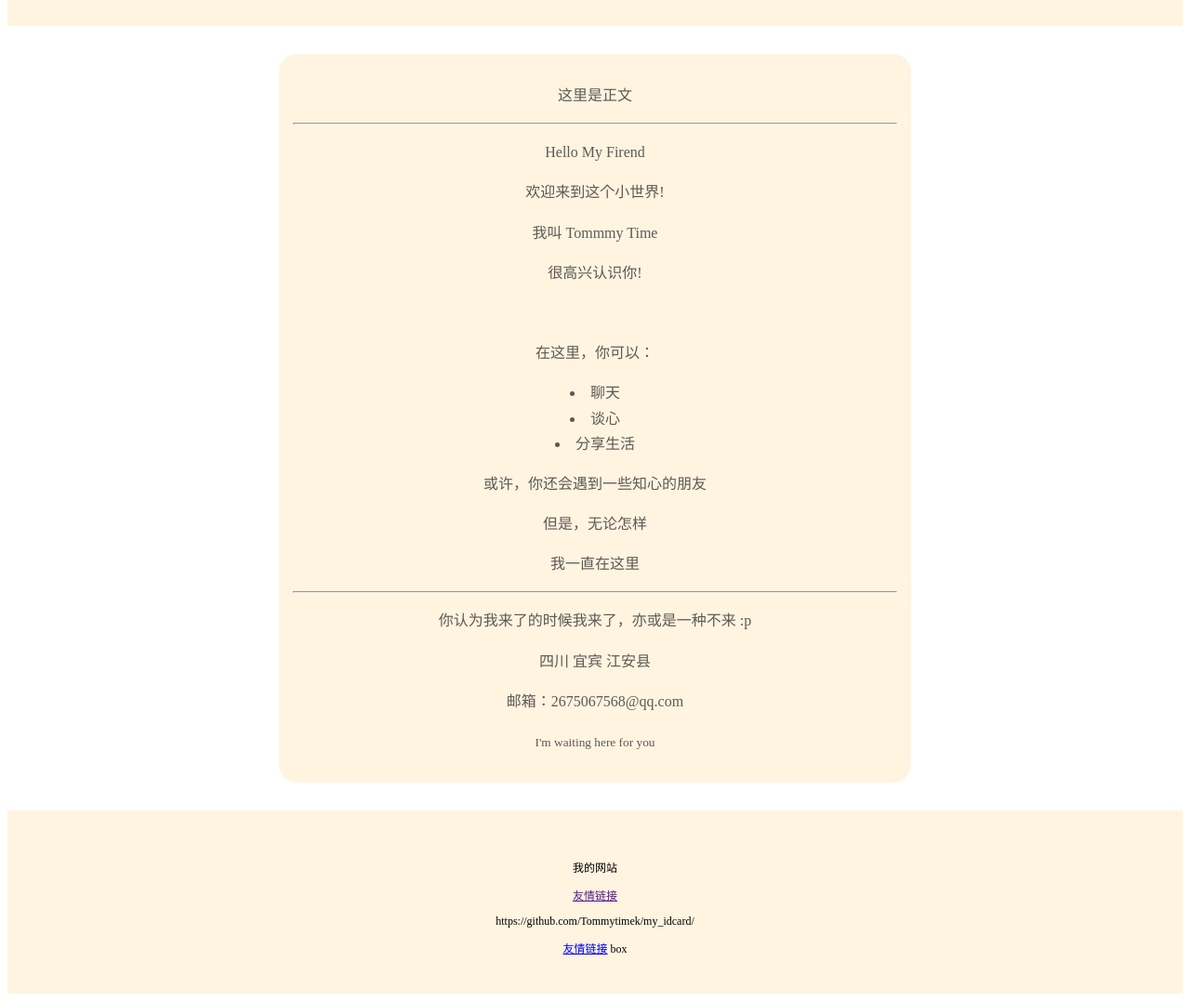
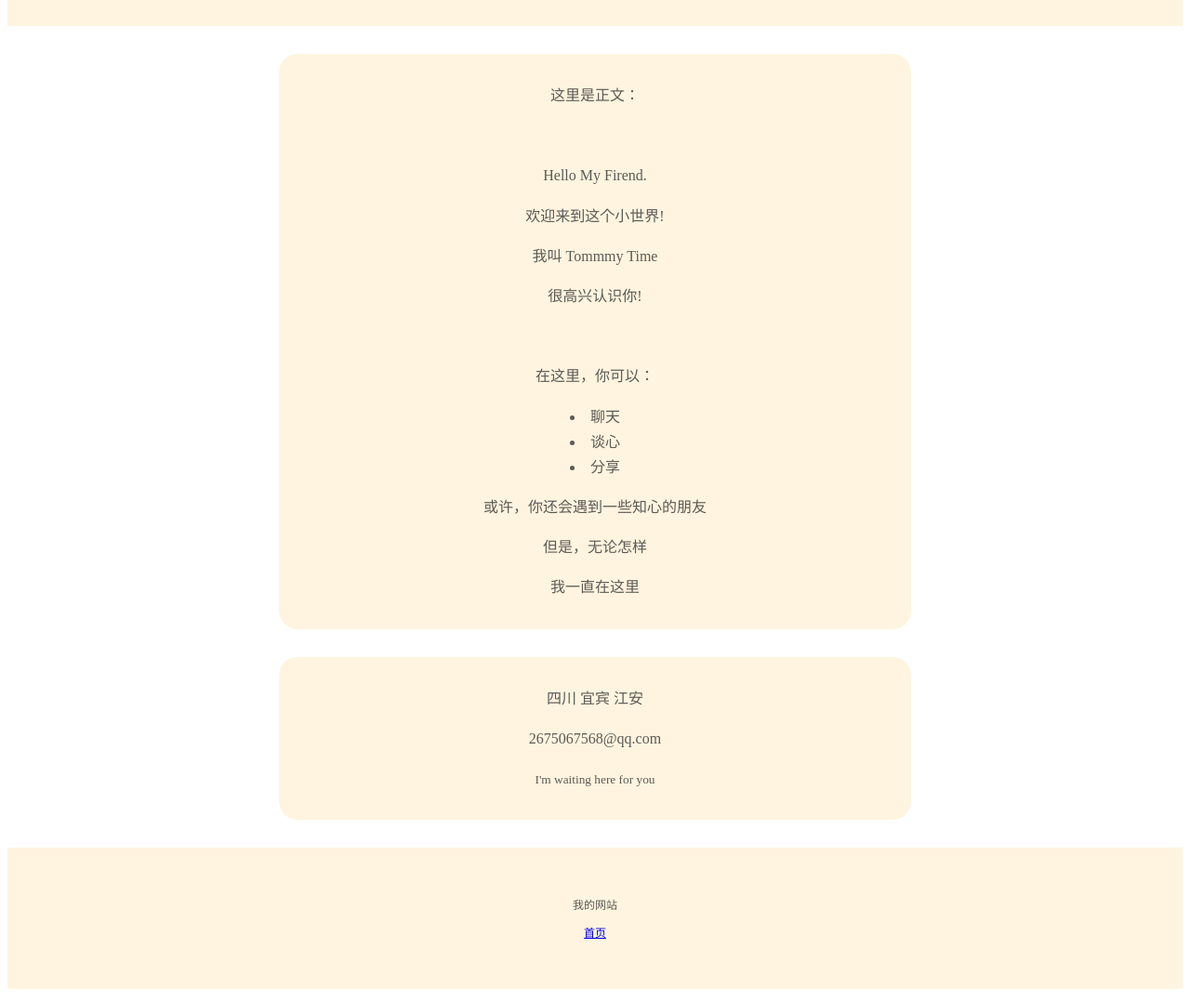
Before and after one commit to Tommytimek/my_idcard, a plain HTML site: page index.html in a window 1280 px wide. Shown: the part 200-1277 px from the top of the page at 93% size. Drawn offline with Linux system fonts and the light colour scheme.

Commit message:
更新网页主页内容
2022年12月31日22:20:10

```diff
--- a/index.html
+++ b/index.html
@@ -13,9 +13,11 @@
             background: hsla(39, 100%, 69%, 0.2);
             text-align: center;
             padding: 40px;
+            color: hsla(0, 0%, 20%, 0.8);
         }
 
-        #body {
+        #body,
+        #address {
             background-color: hsla(39, 100%, 69%, 0.2);
             max-width: 650px;
             margin: 30px auto;
@@ -27,17 +29,26 @@
             color: hsla(0, 0%, 20%, 0.8);
         }
     </style>
+
+
+    <script>
+
+    </script>
+
 </head>
 
 <body>
+
     <div id="begining">
-        <img src="potato.jpg" alt="头像" width="80px" height="80px" style="border-radius: 40px;"/>
+        <img src="potato.jpg" alt="头像" width="80px" height="80px" style="border-radius: 40px;" />
         <p>康棣玮</p>
     </div>
+
+
     <div id="body">
-        <p>这里是正文</p>
-        <hr>
-        <p>Hello My Firend</p>
+        <p>这里是正文：</p>
+        <br />
+        <p>Hello My Firend.</p>
         <p>欢迎来到这个小世界!</p>
         <p>我叫 Tommmy Time</p>
         <p>很高兴认识你!</p>
@@ -45,24 +56,28 @@
         <p>在这里，你可以：</p>
         <li>聊天</li>
         <li>谈心</li>
-        <li>分享生活</li>
+        <li>分享</li>
         <p>或许，你还会遇到一些知心的朋友</p>
         <p>但是，无论怎样</p>
         <p>我一直在这里</p>
-        <hr>
-        <p>你认为我来了的时候我来了，亦或是一种不来 :p</p>
-        <p>四川 宜宾 江安县</p>
-        <p>邮箱：2675067568@qq.com</p>
+    </div>
+
+
+    <div id="address">
+        <p>四川 宜宾 江安</p>
+        <p>2675067568@qq.com</p>
         <p><small>I'm waiting here for you</small></p>
+
     </div>
+
+
     <div id="ending" style="font-size: 12px">
         <p>我的网站</p>
         <p>
-        <a href="">友情链接</a>
-        <p>https://github.com/Tommytimek/my_idcard/</p>
-        <a href="https://github.com/Tommytimek/my_idcard/">友情链接</a>
-        <a hrer="https://github.com/Tommytimek/my_idcard/box.html">box</a>
+            <a href="https://github.com/Tommytimek/my_idcard/">首页</a>
+        </p>
     </div>
+
 </body>
 
 </html>
```
